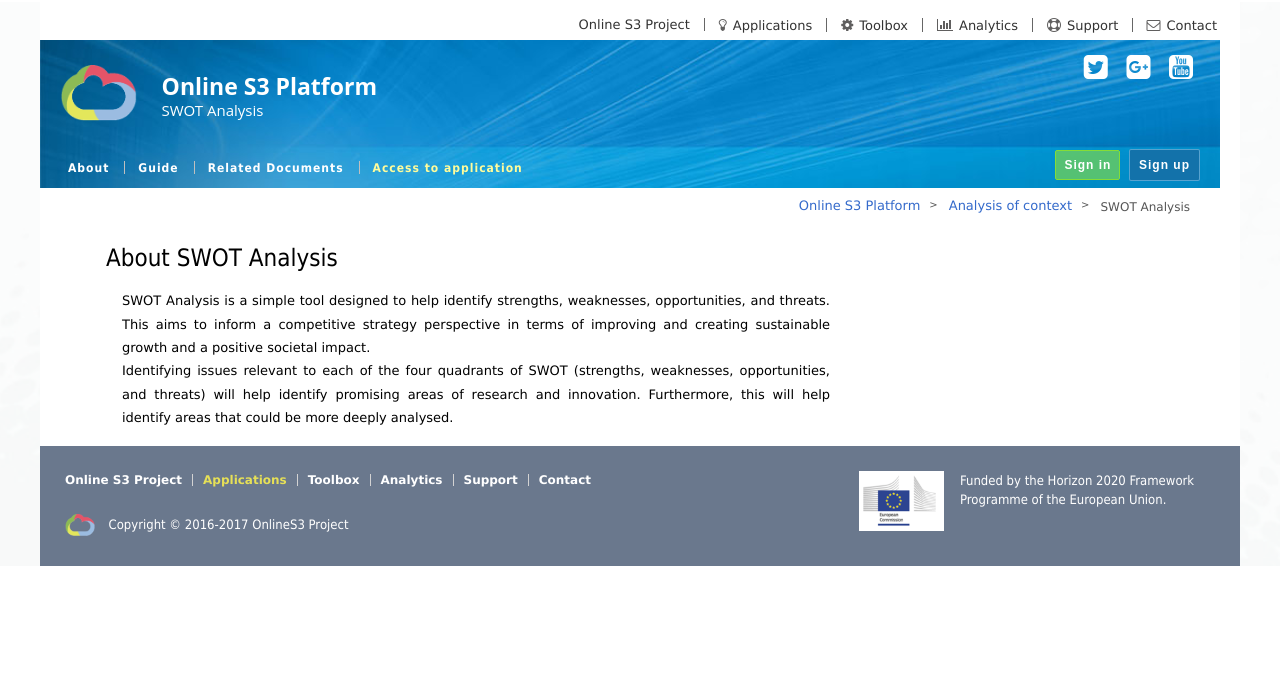
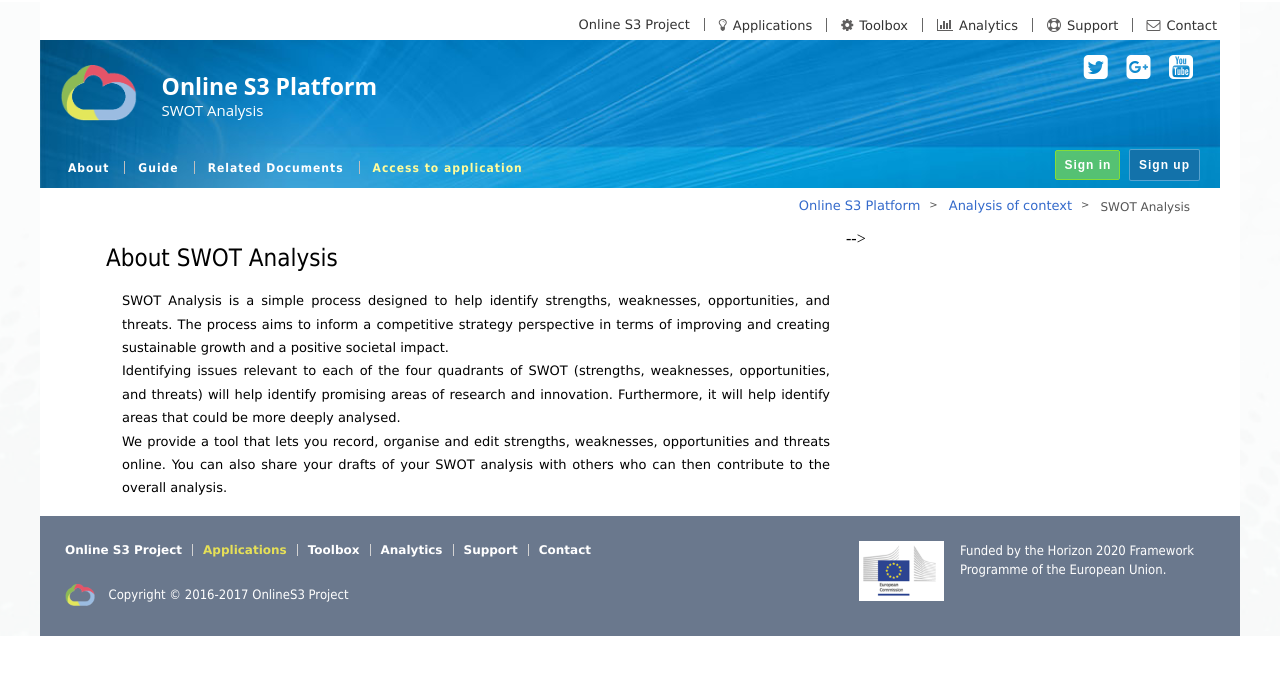
Before and after one commit to OnlineS3/2.7.-SWOT-analysis, a Django app: template swot/templates/swot/about.html in a window 1280 px wide. Shown: the top 675 px of the page. Run offline with Django 3.2, Linux system fonts and the light colour scheme; the template is opened without the code that fills it, so the values that code supplies are empty; some libraries are stand-ins or nearby versions.

Commit message:
cleaned up formatting

```diff
--- a/swot/templates/swot/about.html
+++ b/swot/templates/swot/about.html
@@ -19,17 +19,24 @@
 <div style="float:left; margin-left: 66px; width: 740px">
 	<h1>About SWOT Analysis</h1>
 	<p>
-		SWOT Analysis is a simple tool designed to help identify strengths, weaknesses, opportunities, and threats. This aims to inform a competitive strategy perspective in terms of improving and creating sustainable growth and a positive societal impact.
+		SWOT Analysis is a simple process designed to help identify strengths, weaknesses, opportunities, and threats.
+		The process aims to inform a competitive strategy perspective in terms of improving and creating sustainable
+		growth and a positive societal impact.
 		<br>
-		Identifying issues relevant to each of the four quadrants of SWOT (strengths, weaknesses, opportunities, and threats) will help identify promising areas of research and innovation. Furthermore, this will help identify areas that could be more deeply analysed.
-
+		Identifying issues relevant to each of the four quadrants of SWOT (strengths, weaknesses, opportunities, and
+		threats) will help identify promising areas of research and innovation. Furthermore, it will help identify
+		areas that could be more deeply analysed.
+		<br>
+		We provide a tool that lets you record, organise and edit strengths, weaknesses, opportunities and threats
+		online. You can also share your drafts of your SWOT analysis with others who can then contribute to the overall
+		analysis.
 	</p>
 </div>
 <!-- page content -->
 
 <!-- Page Menus -->
-<div style="float: left; margin-left: 66px; margin-bottom: 66px;">
-	{% include "swot/online_steps.html" %}
-</div>
+<!-- <div style="float: left; margin-left: 66px; margin-bottom: 66px;"> -->
+	<!-- {% include "swot/online_steps.html" %} -->
+<!-- </div> -->
 <!-- Page Menus -->
 {% endblock %}
--- a/swot/templates/swot/access_app.html
+++ b/swot/templates/swot/access_app.html
@@ -266,7 +266,7 @@
 	<div class="sidemenu-div" >
 		<div>
 			<ul class="sidemenu">
-				<li id="savebutton" action="{% url 'swot_savetodb' %}" onclick="saveToDB()""><i class="fa fa-floppy-o"></i> Save</li>
+				<li id="savebutton" action="{% url 'swot_savetodb' %}" onclick="saveToDB()"><i class="fa fa-floppy-o"></i> Save</li>
 				<li id="loadbutton" action="{% url 'swot_loadfromdb' %}"onclick="getSwotcards()"><i class="fa fa-upload"></i> Load</li>
 				<li id="exportpdf" action="{% url 'swot_pdf' %}" onclick="printPDF();document.getElementById('pdf_form').submit();"><i class="fa fa-download"></i> Export</li>
 				<li onclick="if(leavingPage()){window.location = 'guide.html'}"><i class="fa fa-question-circle-o"></i> Help</li>
@@ -278,7 +278,7 @@
 		</div>
 	</div>
 
-	{% include "swot/online_steps.html" %}
+	<!-- {% include "swot/online_steps.html" %} -->
 </div>
 <!-- Page Menus -->
 {% endblock %}
--- a/swot/templates/swot/related_documents.html
+++ b/swot/templates/swot/related_documents.html
@@ -26,8 +26,8 @@
 <!-- page content -->
 
 <!-- Page Menus -->
-<div style="float: left; margin-left: 66px; margin-bottom: 66px;">
-	{% include "swot/online_steps.html" %}
-</div>
+<!-- <div style="float: left; margin-left: 66px; margin-bottom: 66px;"> -->
+	<!-- {% include "swot/online_steps.html" %} -->
+<!-- </div> -->
 <!-- Page Menus -->
 {% endblock %}
```
Also changed, not shown: swot/templates/swot/guide.html (+17 -19 lines), swot/templates/swot/index.html (+13 -6 lines).
